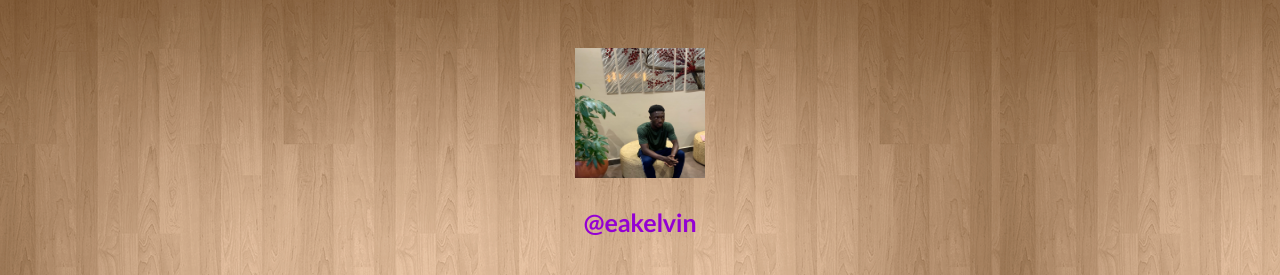
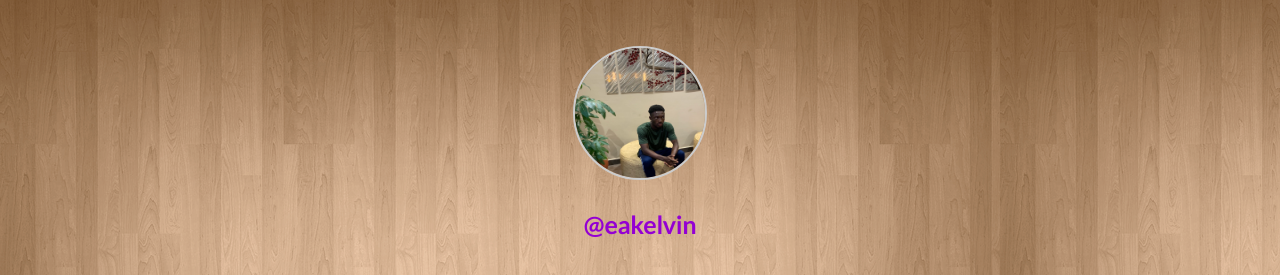
Before and after one commit to eakelvin/links, a plain HTML site: page index.html in a window 1280 px wide. Shown: the top 275 px of the page. Drawn offline with Linux system fonts and the light colour scheme.

Commit message:
final commit

```diff
--- a/index.html
+++ b/index.html
@@ -8,7 +8,10 @@
 </head>
 <body>
     <div class="card">
-        <img src="./images/ea-photo.jpg" height="130px" width="130px" className="card-image" />
+        <img
+            style="border-radius: 50%; border: 2px solid #ccc"
+            src="./images/ea-photo.jpg" height="130px" width="130px" className="card-image"
+        />
         <p class="handle">@eakelvin</p>
     </div>
 
```
